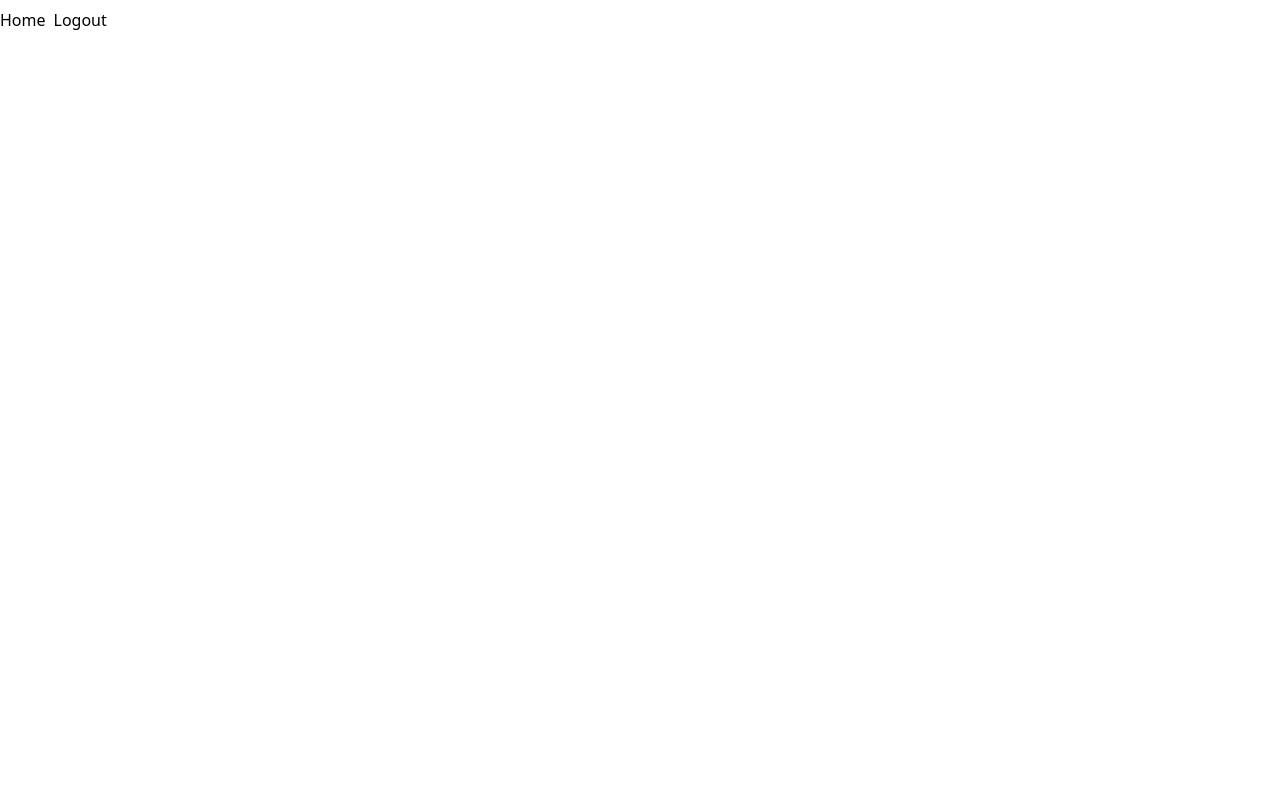
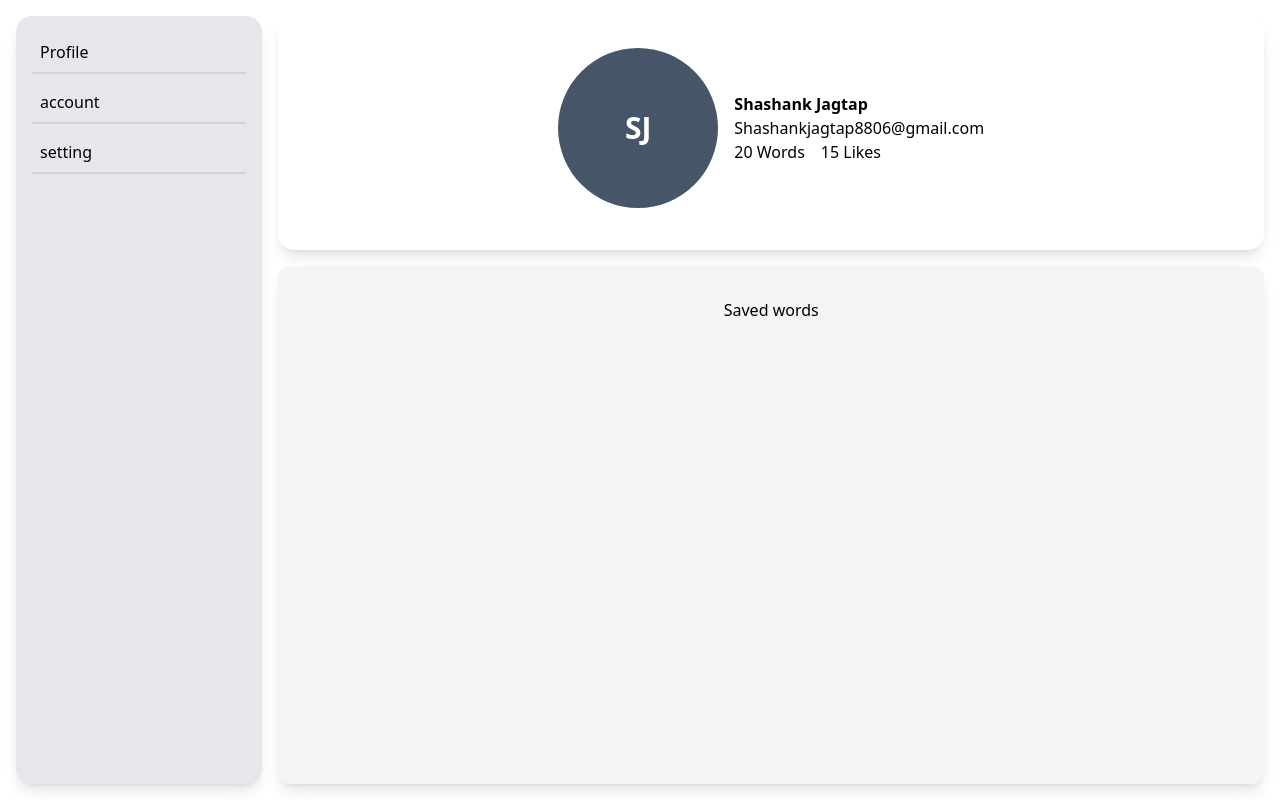
Before and after one commit to Oddwarrior/Word, a React (Vite) app: page /profile in a window 1280 px wide. Built offline with nearby package versions, Linux system fonts and the light colour scheme; no server answers; sample sign-in values are in the browser's storage.

Commit message:
profile building started

```diff
--- a/package.json
+++ b/package.json
@@ -16,6 +16,7 @@
     "react": "^18.2.0",
     "react-dom": "^18.2.0",
     "react-icons": "^4.7.1",
+    "react-modal": "^3.16.1",
     "react-router-dom": "^6.6.1",
     "react-spinners": "^0.13.7",
     "typewriter-effect": "^2.19.0"
--- a/src/componenets/Profile.jsx
+++ b/src/componenets/Profile.jsx
@@ -1,16 +1,66 @@
 import React from 'react'
 import { Link, useNavigate } from 'react-router-dom';
 import useAuth from '../common/AuthContext'
+import { CgProfile } from 'react-icons/cg'
+
+
 
 function Profile() {
     const { logout } = useAuth();
     const navigate = useNavigate();
     return (
-        <div>
-            <Link to='/'>Home</Link>
+        <div className='p-4 flex flex-col md:flex-row-reverse gap-4  h-screen '>
+
+            <div className='w-full grid grid-rows-2 md:grid-rows-[250px_auto] '>
+                <section className='p-4 s shadow-lg rounded-2xl mb-4  '>
+                    <section className='flex flex-col md:flex-row gap-4 items-center justify-center p-4'>
+                        <article className='h-40 w-40 bg-slate-600 rounded-full flex  items-center justify-center text-3xl font-bold text-white'>
+                            <p >SJ</p>
+                        </article>
+                        <article className='text-center md:text-left'>
+                            <h1 className='font-bold'>Shashank Jagtap</h1>
+                            <p className='font-thin'>Shashankjagtap8806@gmail.com</p>
+                            <section className='flex justify-center md:justify-start items-center gap-4 '>
+                                <p>20 Words</p>
+                                <p>15 Likes</p>
+                            </section>
+                        </article>
+                    </section>
+
+                </section>
+
+                <section className='p-4 shadow-lg rounded-xl bg-gray-100'>
+                    <h1 className='p-4 text-center'>Saved words</h1>
+                    {/* <article className=' flex flex-wrap gap-4 justify-evenly'>
+                        <article className='p-4 bg-theme-primary rounded-xl w-20 text-white'> word1</article>
+                        <article className='p-4 bg-theme-primary rounded-xl w-20 text-white'> word1</article>
+                        <article className='p-4 bg-theme-primary rounded-xl w-20 text-white'> word1</article>
+                        <article className='p-4 bg-theme-primary rounded-xl w-20 text-white'> word1</article>
+                        <article className='p-4 bg-theme-primary rounded-xl w-20 text-white'> word1</article>
+                        <article className='p-4 bg-theme-primary rounded-xl w-20 text-white'> word1</article>
+                        <article className='p-4 bg-theme-primary rounded-xl w-20 text-white'> word1</article>
+                        <article className='p-4 bg-theme-primary rounded-xl w-20 text-white'> word1</article>
+
+                    </article> */}
+
+                </section>
+            </div>
+
+
+            <div className='w-full md:w-1/4 h-full'>
+                <ul className='p-4 s shadow-lg rounded-2xl mb-4 flex flex-col gap-2 h-full bg-gray-200'>
+                    <li className=' border-b-2 border-gray-300 p-2'>Profile</li>
+                    <li className=' border-b-2 border-gray-300 p-2'>account</li>
+                    <li className=' border-b-2 border-gray-300 p-2'>setting</li>
+                </ul>
+            </div>
+
+
+            {/* <Link to='/'>Home</Link>
             <button className='bg-red p-2 rounded' onClick={() => { logout(); navigate('/') }}>
                 Logout
-            </button>
+            </button> */}
+
         </div>
     )
 }
--- a/src/componenets/signup/Signup.jsx
+++ b/src/componenets/signup/Signup.jsx
@@ -10,6 +10,7 @@ function Signup() {
     const [signupData, setSignupData] = useState({ fname: "", lname: "", email: "", mobile: "", password: "" });
     const [res, setRes] = useState({});
     const [showLoader, setShowLoader] = useState(false)
+
 
     const handleSignup = async (e) => {
         e.preventDefault();
@@ -25,6 +26,7 @@ function Signup() {
             initial={{ x: 40 }}
             animate={{ x: 0 }}
         >
+            {res?.message && <p className=' w-full px-4  text-xs p-4 rounded-md animate-pulse text-green-600 break-words bg-green-100'>*{res.message}</p>}
             {res?.status && <Navigate to='/profile' replace={true} />}
             <form className='flex flex-col gap-1 h-full ' onSubmit={handleSignup}>
 
--- a/src/componenets/signup/login.jsx
+++ b/src/componenets/signup/login.jsx
@@ -58,8 +58,7 @@ function Login() {
                 <section className='flex flex-col'>
                     <button
                         type='submit'
-                        className='  text-white border p-3 mt-6 rounded-full pl-6 h-12 bg-theme-primary cursor-pointer active:bg-theme-primary-dark'
-                    >
+                        className='  text-white border p-3 mt-6 rounded-full pl-6 h-12 bg-theme-primary cursor-pointer active:bg-theme-primary-dark'>
                         {showLoader ? <PulseLoader size={8} color="#ffffff" /> : "Login"}
                     </button>
 
@@ -70,6 +69,7 @@ function Login() {
                             <img src={googleIcon} />
                         </article>
                     </section>
+
                     <label className=' text-center m-2 text-sm  text-gray-500 font-monts'>continue with google</label>
                 </section>
 
--- a/src/index.css
+++ b/src/index.css
@@ -23,6 +23,10 @@ body {
 
 }
 
+.theme-gradient {
+    background: rgb(190, 3, 89);
+    background: linear-gradient(180deg, rgba(190, 3, 89, 1) 14%, rgba(27, 3, 14, 1) 100%);
+}
 
 h1 {
     padding: 0;
@@ -56,3 +60,9 @@ h1 {
         overflow-x: hidden;
     }
 }
+
+.neo-shadow {
+
+    box-shadow: 22px 22px 43px #bebebe,
+        -22px -22px 43px #ffffff;
+}
```
Also changed, not shown: index.html (line endings or trailing spaces), 1 other file (tests, documents, lock files or other folders).
